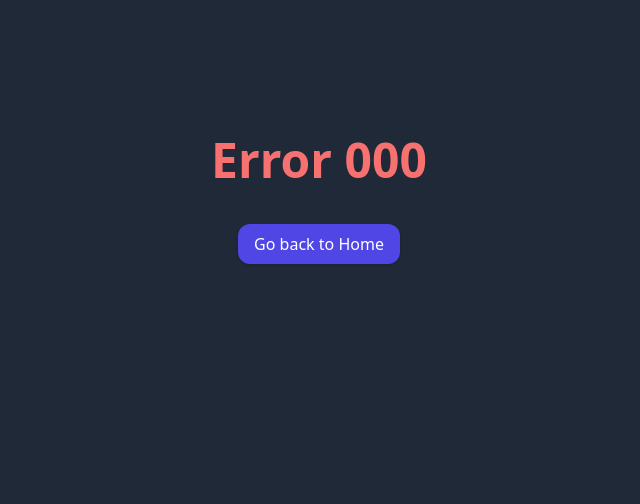
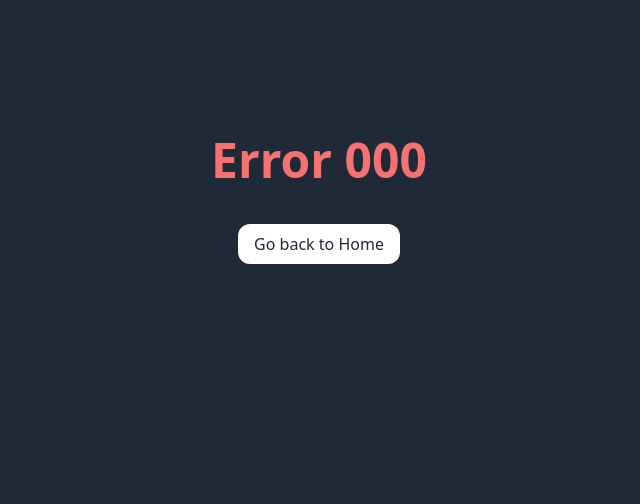
Before and after one commit to frascalise/ws, a Django app: template templates/error/error.html in a window 1280 px wide. Shown: the part 65-569 px from the top of the page, without its empty margins (321-961 px from the left). Run offline with Django 4.2, Linux system fonts and the light colour scheme; the template is opened without the code that fills it: most values are stand-ins (such as "Sample title", 1, 10 or a date in 2020); some libraries are stand-ins or nearby versions.

Commit message:
fixed error changes

```diff
--- a/templates/error/error.html
+++ b/templates/error/error.html
@@ -9,7 +9,7 @@
         {{ message }}
     </p>
     <a href="{% url 'home' %}"
-       class="inline-block mt-4 bg-indigo-600 hover:bg-indigo-700 text-white font-medium py-2 px-4 rounded-xl shadow transition">
+       class="inline-block mt-4 text-gray-800 bg-white hover:bg-gray-300 font-medium py-2 px-4 rounded-xl transition">
         Go back to Home
     </a>
 </div>
```
